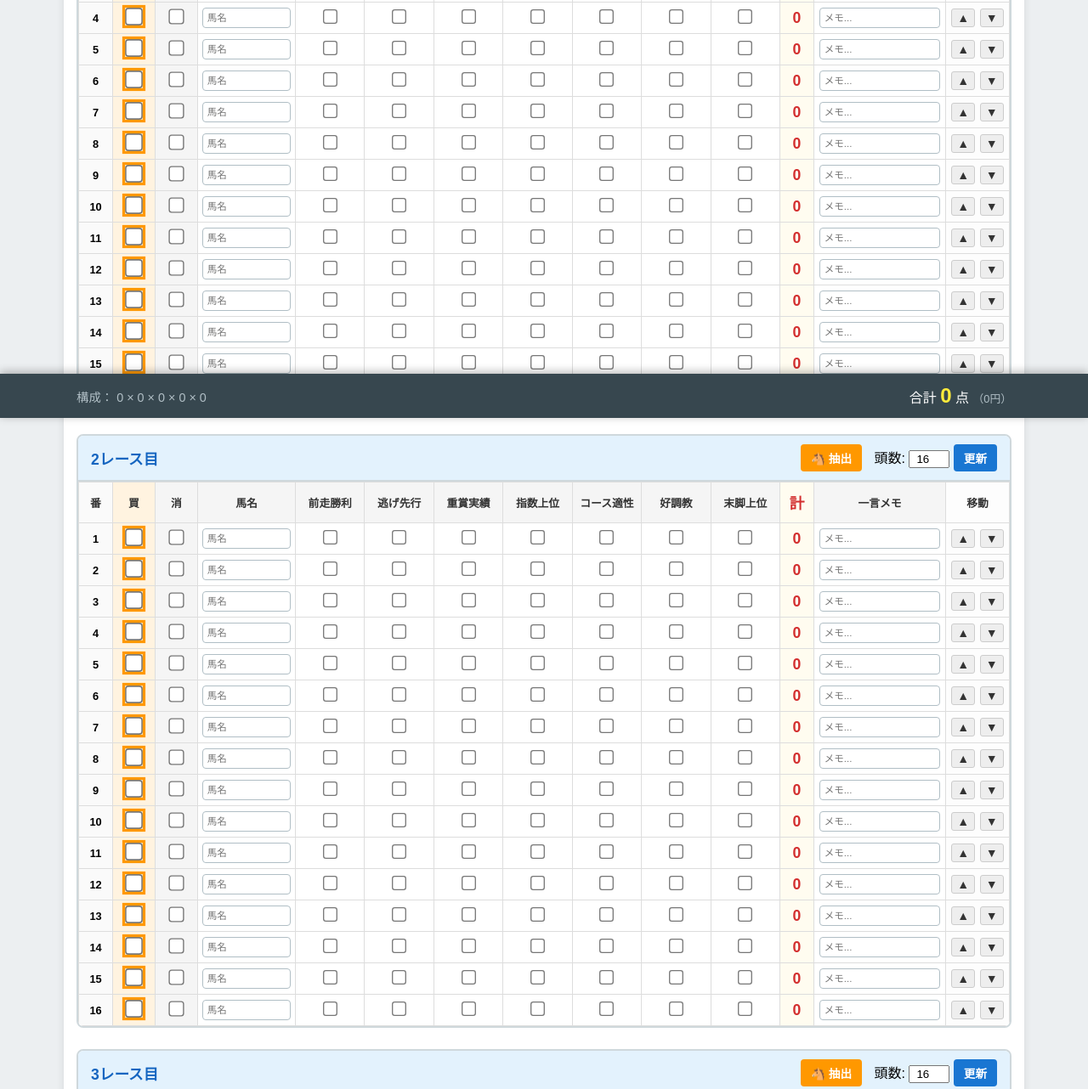
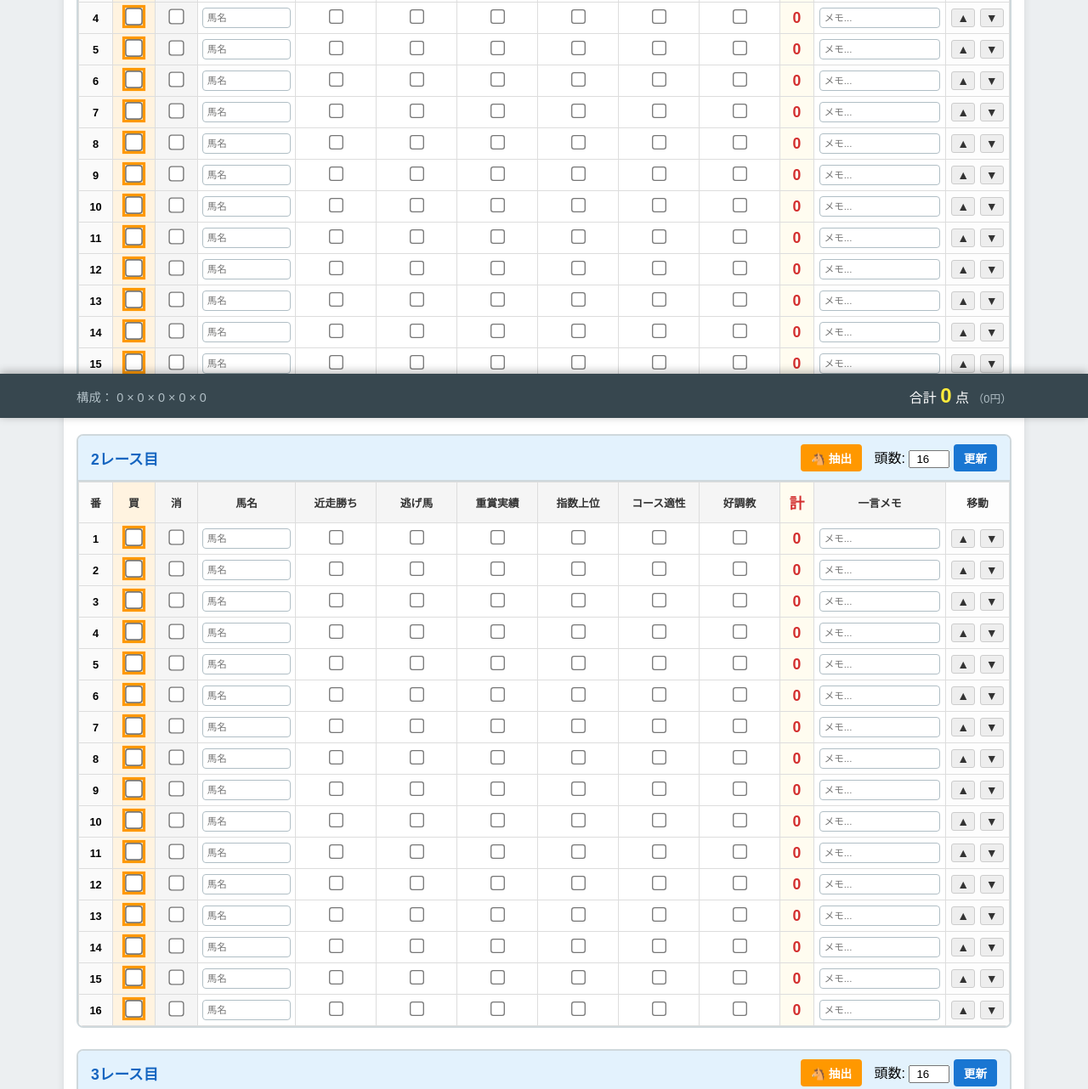
Before and after one commit to shigeto1208/win5, a plain HTML site: page index.html in a window 1280 px wide. Shown: the part 308-1590 px from the top of the page at 85% size. Drawn offline with Linux system fonts and the light colour scheme.

Commit message:
index.html の更新

```diff
--- a/index.html
+++ b/index.html
@@ -3,7 +3,7 @@
 <head>
     <meta charset="UTF-8">
     <meta name="viewport" content="width=device-width, initial-scale=1.0">
-    <title>WIN5 分析＆買い目構築シート (移動ボタン右側配置版)</title>
+    <title>WIN5 分析＆買い目構築シート (6項目版)</title>
     <style>
         body { font-family: sans-serif; background: #eceff1; padding: 10px; margin: 0; padding-bottom: 90px; }
         .container { max-width: 1100px; margin: auto; background: white; padding: 15px; border-radius: 12px; box-shadow: 0 4px 10px rgba(0,0,0,0.1); }
@@ -31,7 +31,7 @@
         .col-name { width: 110px; }
         .col-score { width: 35px; background: #fffcf0; font-weight: bold; font-size: 1.1em; color: #d32f2f; }
         .col-memo { width: 150px; }
-        .col-move { width: 70px; background: #fdfdfd; } /* 移動ボタン列を右端に */
+        .col-move { width: 70px; background: #fdfdfd; }
 
         .input-text { width: 95%; padding: 5px; border: 1px solid #b0bec5; border-radius: 4px; font-size: 0.9em; box-sizing: border-box; }
 
@@ -105,8 +105,9 @@
 
 <script>
     const raceNames = ["1レース目", "2レース目", "3レース目", "4レース目", "5レース目"];
-    const labels = ["前走勝利", "逃げ先行", "重賞実績", "指数上位", "コース適性", "好調教", "末脚上位"];
-    const STORAGE_KEY = 'win5State_v16'; // バージョン更新
+    // 項目をご指定の6項目に変更
+    const labels = ["近走勝ち", "逃げ馬", "重賞実績", "指数上位", "コース適性", "好調教"];
+    const STORAGE_KEY = 'win5State_v17'; // バージョン更新
 
     function loadState() {
         const saved = localStorage.getItem(STORAGE_KEY);
@@ -148,7 +149,7 @@
             state[key][`${rIdx}-${targetIdx}`] = temp;
         });
 
-        for (let j = 0; j < 7; j++) {
+        for (let j = 0; j < labels.length; j++) {
             let tempCb = state.checkboxes[`${rIdx}-${hIdx}-${j}`];
             state.checkboxes[`${rIdx}-${hIdx}-${j}`] = state.checkboxes[`${rIdx}-${targetIdx}-${j}`];
             state.checkboxes[`${rIdx}-${targetIdx}-${j}`] = tempCb;
@@ -295,13 +296,12 @@
             html += `<td class="col-buy"><input type="checkbox" id="buy-${rIdx}-${i}" class="cb-buy" ${buyChecked} onchange="handleBuyChange(${rIdx}, ${i})"></td>`;
             html += `<td class="col-neg"><input type="checkbox" id="neg-${rIdx}-${i}" class="cb-neg" ${negChecked} onchange="handleNegChange(${rIdx}, ${i})"></td>`;
             html += `<td><input type="text" class="input-text" id="name-${rIdx}-${i}" value="${nameVal}" placeholder="馬名" oninput="saveState()"></td>`;
-            for (let j = 0; j < 7; j++) {
+            for (let j = 0; j < labels.length; j++) {
                 let checked = state?.checkboxes?.[`${rIdx}-${i}-${j}`] ? 'checked' : '';
                 html += `<td><input type="checkbox" class="cb-analysis-${rIdx}-${i}" ${checked} onchange="handleAnalysisChange(${rIdx}, ${i})"></td>`;
             }
             html += `<td id="score-${rIdx}-${i}" class="col-score">0</td>`;
             html += `<td><input type="text" class="input-text" id="memo-${rIdx}-${i}" value="${memoVal}" placeholder="メモ..." oninput="saveState()"></td>`;
-            // 移動ボタンを右端へ
             html += `<td class="col-move">
                 <button class="btn-move" onclick="moveRow(${rIdx}, ${i}, -1)">▲</button>
                 <button class="btn-move" onclick="moveRow(${rIdx}, ${i}, 1)">▼</button>
@@ -338,8 +338,9 @@
         if (document.getElementById(`neg-${rIdx}-${hIdx}`).checked) row.classList.add('neg-row');
         else if (document.getElementById(`buy-${rIdx}-${hIdx}`).checked) row.classList.add('buy-row');
         else {
-            if (score >= 6) row.classList.add('perfect');
-            else if (score >= 4) row.classList.add('highlight');
+            // 6項目中の基準に自動調整 (5点以上で赤、3点以上で黄色)
+            if (score >= 5) row.classList.add('perfect');
+            else if (score >= 3) row.classList.add('highlight');
         }
     }
 
```
